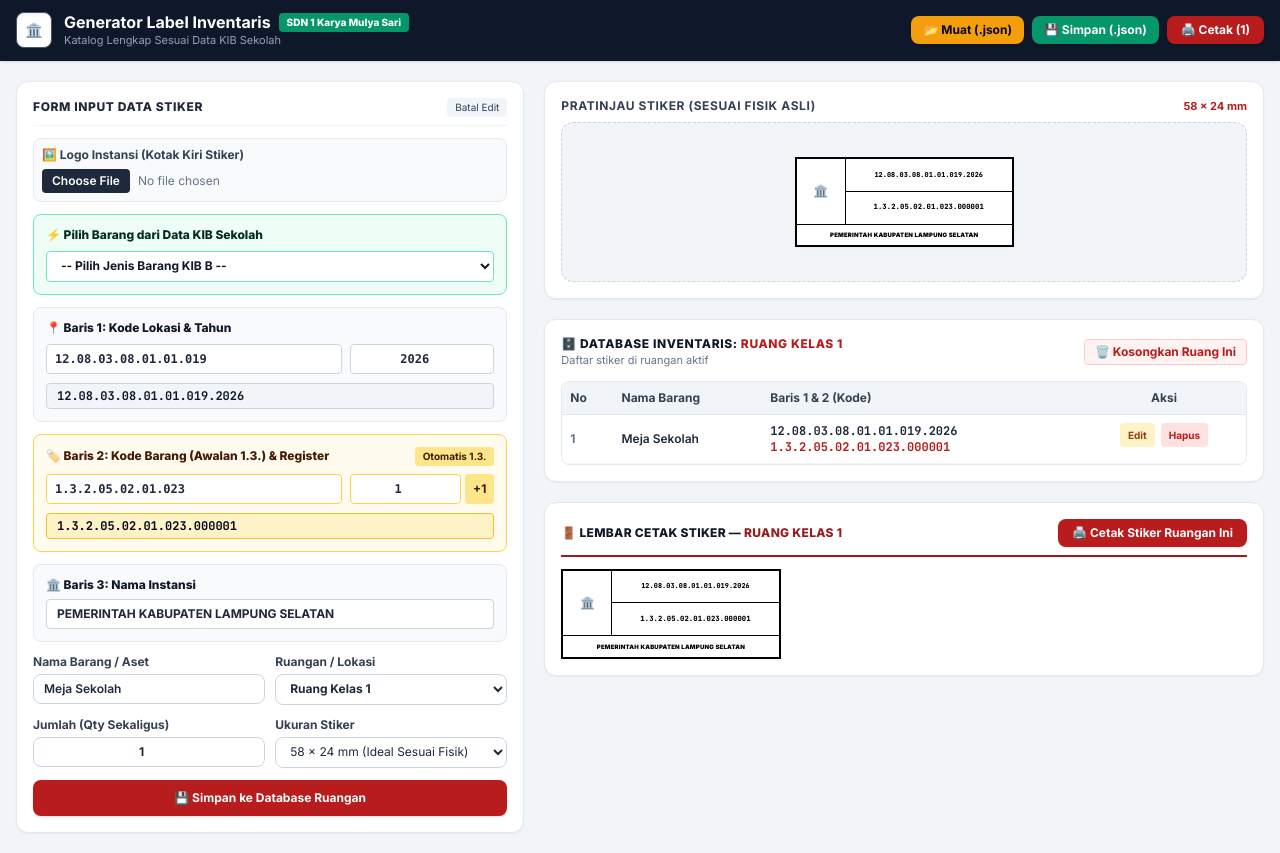
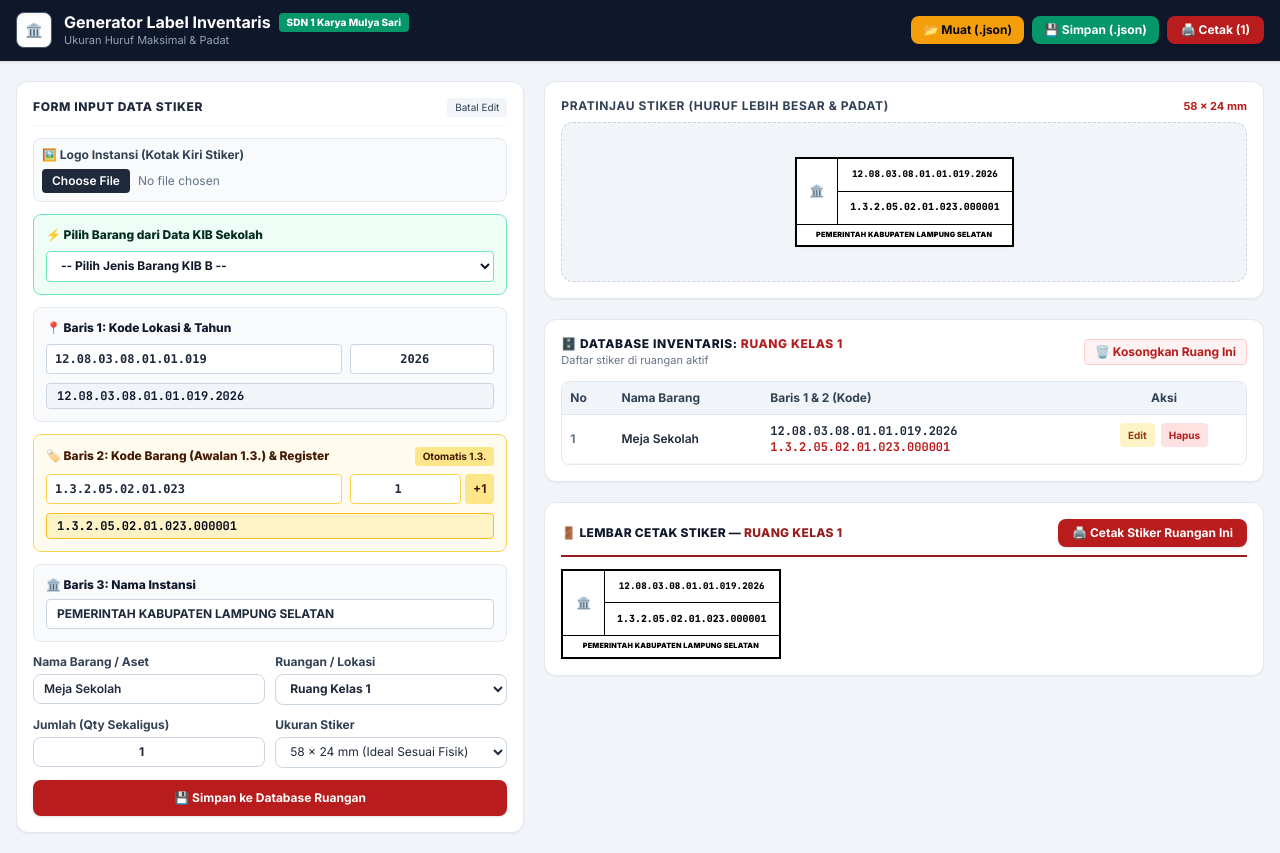
Before and after one commit to vektorzero0-dev/generator-label-inventaris, a plain HTML site: page index.html in a window 1280 px wide. Drawn offline with nearby package versions, Linux system fonts and the light colour scheme.

Commit message:
Update text and localStorage keys in index.html

```diff
--- a/index.html
+++ b/index.html
@@ -49,7 +49,7 @@
             <h1 class="font-bold text-base leading-tight">Generator Label Inventaris</h1>
             <span class="text-[10px] bg-emerald-600 text-white px-2 py-0.5 rounded font-extrabold">SDN 1 Karya Mulya Sari</span>
           </div>
-          <p class="text-[11px] text-slate-400">Katalog Lengkap Sesuai Data KIB Sekolah</p>
+          <p class="text-[11px] text-slate-400">Ukuran Huruf Maksimal & Padat</p>
         </div>
       </div>
 
@@ -202,7 +202,7 @@
       <!-- Live Preview -->
       <div class="no-print bg-white rounded-xl shadow-sm border border-slate-200 p-4">
         <div class="flex items-center justify-between mb-2">
-          <h2 class="text-xs font-bold text-slate-700 uppercase tracking-wider">Pratinjau Stiker (Sesuai Fisik Asli)</h2>
+          <h2 class="text-xs font-bold text-slate-700 uppercase tracking-wider">Pratinjau Stiker (Huruf Lebih Besar & Padat)</h2>
           <span id="preview-size-label" class="text-[11px] text-red-700 font-bold">58 x 24 mm</span>
         </div>
         <div class="bg-slate-100 border border-dashed border-slate-300 rounded-xl p-6 flex items-center justify-center min-h-[160px]">
@@ -261,9 +261,9 @@
   </main>
 
   <script>
-    let customLogoBase64 = localStorage.getItem('bmd_custom_logo_exact_v5') || '';
+    let customLogoBase64 = localStorage.getItem('bmd_custom_logo_exact_v7') || '';
 
-    let inventoryDatabase = JSON.parse(localStorage.getItem('bmd_master_database_exact_v5')) || [
+    let inventoryDatabase = JSON.parse(localStorage.getItem('bmd_master_database_exact_v7')) || [
       { id: 1, barisAtas: '12.08.03.08.01.01.019.2026', barisBawah: '1.3.2.05.02.01.023.000001', pemda: 'PEMERINTAH KABUPATEN LAMPUNG SELATAN', nama: 'Meja Sekolah', lokasi: 'Ruang Kelas 1' }
     ];
 
@@ -280,7 +280,7 @@
       const reader = new FileReader();
       reader.onload = function(e) {
         customLogoBase64 = e.target.result;
-        localStorage.setItem('bmd_custom_logo_exact_v5', customLogoBase64);
+        localStorage.setItem('bmd_custom_logo_exact_v7', customLogoBase64);
         applyLogoToUI(customLogoBase64);
         updatePreview();
         renderAll();
@@ -378,8 +378,8 @@
     function getSizeConfig() {
       const val = document.getElementById('select-ukuran').value;
       const map = {
-        '58x24': { w: '58mm', h: '24mm', logoW: '13mm', locSize: '6.8px', codeSize: '7.2px', pemdaSize: '6px' },
-        '62x26': { w: '62mm', h: '26mm', logoW: '14mm', locSize: '7.3px', codeSize: '7.8px', pemdaSize: '6.5px' }
+        '58x24': { w: '58mm', h: '24mm', logoW: '11mm', locSize: '9.2px', codeSize: '9.8px', pemdaSize: '7.2px' },
+        '62x26': { w: '62mm', h: '26mm', logoW: '12mm', locSize: '10.0px', codeSize: '10.6px', pemdaSize: '7.8px' }
       };
       return map[val] || map['58x24'];
     }
@@ -486,7 +486,7 @@
     }
 
     function saveAndRender() {
-      localStorage.setItem('bmd_master_database_exact_v5', JSON.stringify(inventoryDatabase));
+      localStorage.setItem('bmd_master_database_exact_v7', JSON.stringify(inventoryDatabase));
       renderAll();
     }
 
@@ -507,7 +507,7 @@
           <!-- BAGIAN ATAS & TENGAH (KOLOM LOGO DI KIRI, KODE DI KANAN) -->
           <div style="display:flex;flex:1;border-bottom:1.5px solid #000000;">
             <!-- Kolom Logo Kiri -->
-            <div style="width:${cfg.logoW};border-right:1.5px solid #000000;display:flex;align-items:center;justify-content:center;background:#ffffff;padding:2px;box-sizing:border-box;">
+            <div style="width:${cfg.logoW};border-right:1.5px solid #000000;display:flex;align-items:center;justify-content:center;background:#ffffff;padding:1px;box-sizing:border-box;">
               <div style="width:100%;height:100%;display:flex;align-items:center;justify-content:center;">
                 ${logoHtml}
               </div>
@@ -515,11 +515,11 @@
             <!-- Kolom Kanan (Baris 1 & Baris 2) -->
             <div style="flex:1;display:flex;flex-direction:column;">
               <!-- Baris 1: Kode Lokasi + Tahun -->
-              <div class="font-mono-code" style="flex:1;border-bottom:1.5px solid #000000;display:flex;align-items:center;justify-content:center;font-size:${cfg.locSize};font-weight:800;color:#000000;padding:0 2px;text-align:center;letter-spacing:0.1px;">
+              <div class="font-mono-code" style="flex:1;border-bottom:1.5px solid #000000;display:flex;align-items:center;justify-content:center;font-size:${cfg.locSize};font-weight:900;color:#000000;padding:0 2px;text-align:center;letter-spacing:0.1px;">
                 ${escapeHtml(item.barisAtas)}
               </div>
               <!-- Baris 2: Kode Barang + Register 6 Digit -->
-              <div class="font-mono-code" style="flex:1;display:flex;align-items:center;justify-content:center;font-size:${cfg.codeSize};font-weight:800;color:#000000;padding:0 2px;text-align:center;letter-spacing:0.1px;">
+              <div class="font-mono-code" style="flex:1;display:flex;align-items:center;justify-content:center;font-size:${cfg.codeSize};font-weight:900;color:#000000;padding:0 2px;text-align:center;letter-spacing:0.1px;">
                 ${escapeHtml(item.barisBawah)}
               </div>
             </div>
```
